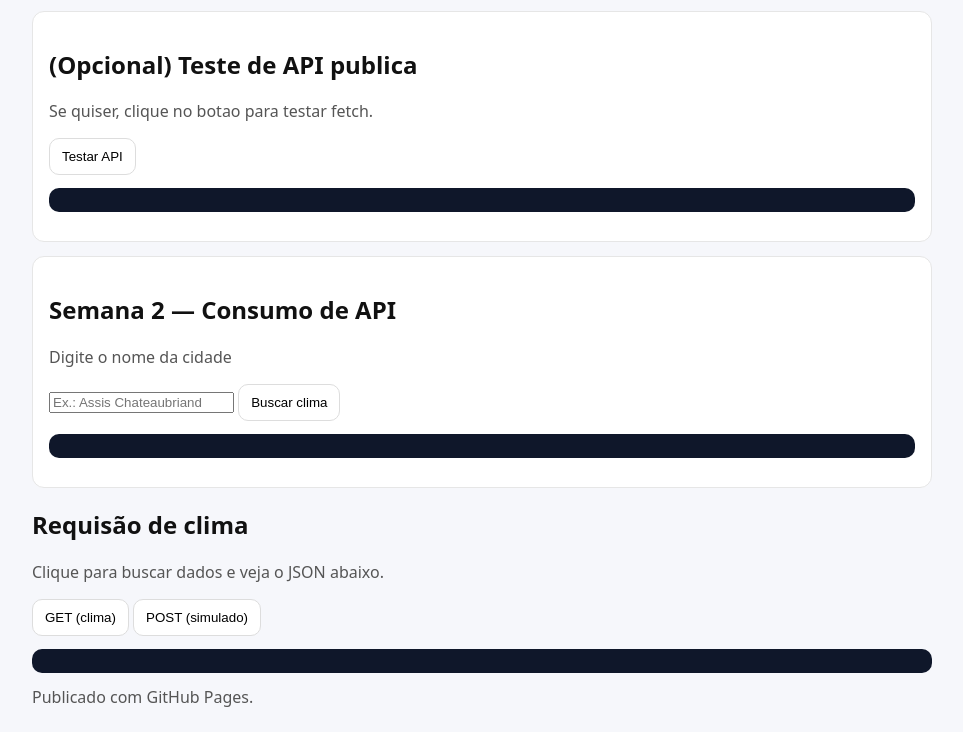
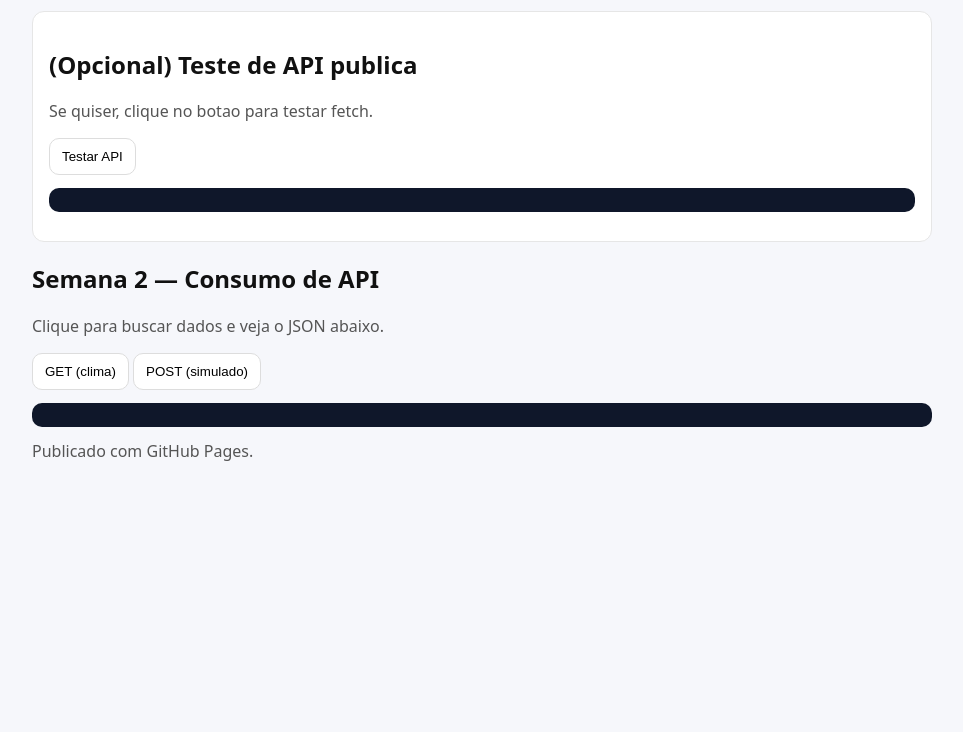
Before and after one commit to marcelourban22/nuvem-semana1-marcelo-gergen., a plain HTML site: page index.html in a window 1280 px wide. Shown: the part 510-1242 px from the top of the page, without its empty margins (158-1121 px from the left). After the commit the page ends 996 px from the top, so only its background shows below. Drawn offline with Linux system fonts and the light colour scheme.

Commit message:
Organização dos botões e correções de erros

```diff
--- a/index.html
+++ b/index.html
@@ -29,15 +29,8 @@
 <button id="btn">Testar API</button>
 <pre id="api" class="code"></pre>
 </section>
-  <section class="card">
+  <section class="clima">
 <h2>Semana 2 — Consumo de API</h2>
-<p class="muted">Digite o nome da cidade</p>
-<input id="cidade" placeholder="Ex.: Assis Chateaubriand" />
-<button id="btnCity">Buscar clima</button>
-<pre id="cityOut" class="code"></pre>
-</section>
-  <section class="clima">
-<h2>Requisão de clima</h2>
 <p class="muted">Clique para buscar dados e veja o JSON abaixo.</p>
 <button id="btnGet">GET (clima)</button>
 <button id="btnPost">POST (simulado)</button>
```
